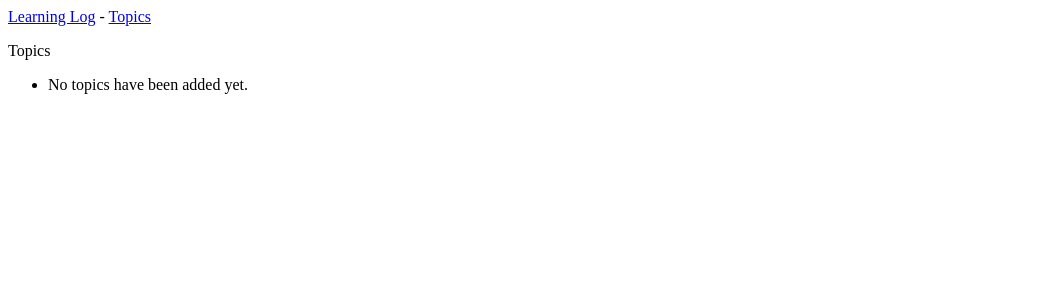
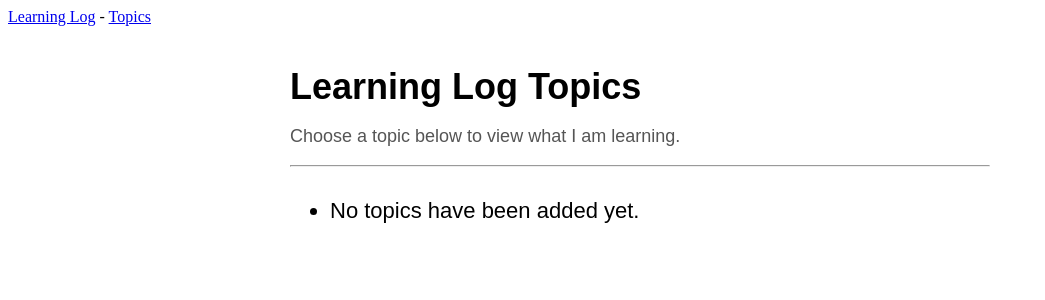
Before and after one commit to abarraza24/NMSU, a Django app: page /topics/ in a window 1280 px wide. Shown: the top 300 px of the page, without its empty margins (0-1045 px from the left). Run offline with Django 5.2, Linux system fonts and the light colour scheme; data that the repository does not hold is empty.

Commit message:
Updated topics page styling

```diff
--- a/ICT362PY/Lesson13/learning_log/learning_logs/templates/learning_logs/topics.html
+++ b/ICT362PY/Lesson13/learning_log/learning_logs/templates/learning_logs/topics.html
@@ -2,9 +2,19 @@
 
 {% block content %}
 
-  <p>Topics</p>
+  <div style="max-width: 700px; margin: 40px auto; font-family: Arial, sans-serif;">
 
-  <ul>
+    <h1 style="font-size: 36px; margin-bottom: 10px;">
+      Learning Log Topics
+    </h1>
+
+    <p style="font-size: 18px; color: #555;">
+      Choose a topic below to view what I am learning.
+    </p>
+
+    <hr>
+
+    <ul style="font-size: 22px; line-height: 2;">
       {% for topic in topics %}
         <li>
           <a href="{% url 'learning_logs:topic' topic.id %}">
@@ -16,4 +26,6 @@
       {% endfor %}
     </ul>
 
+  </div>
+
 {% endblock content %}
```
Lines whose indentation alone changed are shown as unchanged.
